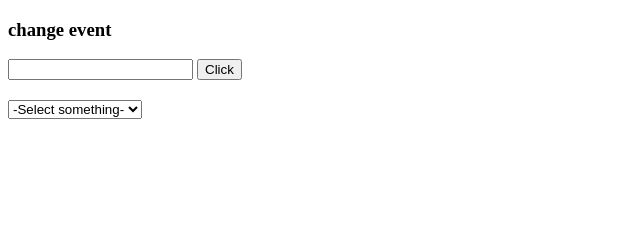
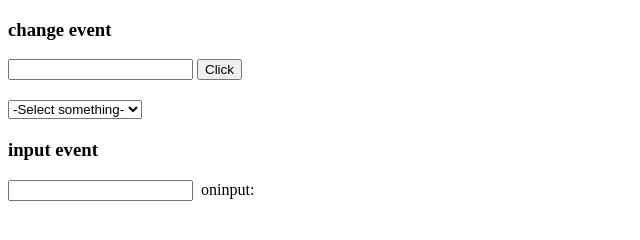
Before and after one commit to ntsoereng/javascript-dom-manipulation, a plain HTML site: page index.html in a window 1280 px wide. Shown: the whole page, without its empty margins (0-640 px from the left). Drawn offline with Linux system fonts and the light colour scheme.

Commit message:
Input event

```diff
--- a/index.html
+++ b/index.html
@@ -27,6 +27,19 @@
       </select>
     </div>
 
-    <script></script>
+    <h3>input event</h3>
+    <div>
+      <input type="text" id="input" /> &nbsp;oninput: &nbsp;<span
+        id="result"
+      ></span>
+    </div>
+
+    <script>
+      const input = document.querySelector('#input');
+      const result = document.querySelector('#result');
+      input.onkeyup = function () {
+        result.innerHTML = input.value;
+      };
+    </script>
   </body>
 </html>
```
